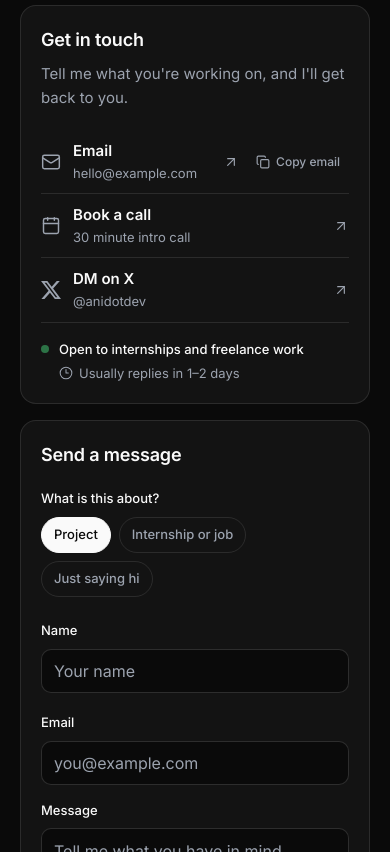
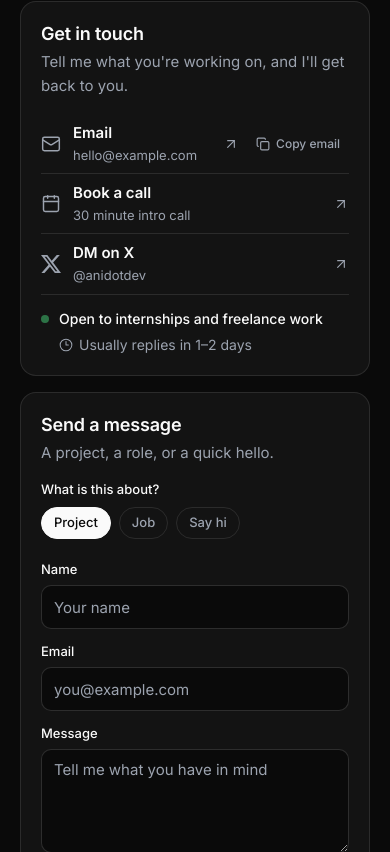
Before and after one commit to anidotdev/newportfolio, a Next.js app: page / in a window 390 px wide. Shown: the part 1932-2784 px from the top of the page. Built offline with nearby package versions, Linux system fonts and the light colour scheme; no server answers.

Commit message:
fix: compact contact section

```diff
--- a/scripts/check-contact.mjs
+++ b/scripts/check-contact.mjs
@@ -160,16 +160,69 @@ try {
   assert.ok(leftBox && rightBox);
   assert.equal(Math.round(leftBox.height), Math.round(rightBox.height), "equal panels");
   assert.equal(Math.round(rightBox.x - (leftBox.x + leftBox.width)), 16, "panel gap");
+  assert.ok(leftBox.height <= 540, "panels are at most 540px tall");
+  for (const panel of [left, right]) {
+    assert.equal(
+      await panel.evaluate((element) => getComputedStyle(element).padding),
+      "20px",
+      "panel padding",
+    );
+  }
+
+  for (const width of [1440, 1024, 768]) {
+    await page.setViewportSize({ width, height: 900 });
+    await page.waitForTimeout(120);
+    const compactLeft = await left.boundingBox();
+    const compactRight = await right.boundingBox();
+    assert.ok(compactLeft && compactRight);
+    assert.equal(
+      Math.round(compactLeft.height),
+      Math.round(compactRight.height),
+      `equal panels at ${width}`,
+    );
+    assert.ok(compactLeft.height <= 540, `panel height at ${width}`);
+    assert.equal(
+      await left.evaluate((element) => getComputedStyle(element).padding),
+      "20px",
+      `left panel padding at ${width}`,
+    );
+    assert.equal(
+      await right.evaluate((element) => getComputedStyle(element).padding),
+      "20px",
+      `right panel padding at ${width}`,
+    );
+    const chipTops = await page
+      .getByRole("radio")
+      .evaluateAll((nodes) => nodes.map((node) => node.offsetTop));
+    assert.equal(new Set(chipTops).size, 1, `chips stay on one row at ${width}`);
+  }
+  await page.setViewportSize({ width: 1440, height: 900 });
+  await page.waitForTimeout(120);
 
   const channels = left.locator("ul > li");
   assert.equal(await channels.count(), 3, "three contact channels");
+  const channelHeights = [];
   for (let index = 0; index < 3; index += 1) {
-    assert.equal(
-      Math.round((await channels.nth(index).boundingBox()).height),
-      64,
-      `channel row ${index + 1} height`,
-    );
+    const height = Math.round((await channels.nth(index).boundingBox()).height);
+    assert.ok(height >= 60, `channel row ${index + 1} min height`);
+    channelHeights.push(height);
   }
+  assert.ok(
+    Math.max(...channelHeights) - Math.min(...channelHeights) <= 1,
+    "channel rows share extra height evenly",
+  );
+  const lastChannel = await channels.nth(2).boundingBox();
+  const availability = await left.getByTestId("contact-availability").boundingBox();
+  assert.ok(lastChannel && availability);
+  const channelGap = availability.y - (lastChannel.y + lastChannel.height);
+  assert.ok(channelGap >= 0 && channelGap <= 8, "no dead gap above availability");
+  assert.equal(
+    await left
+      .getByTestId("contact-availability")
+      .evaluate((element) => getComputedStyle(element).paddingTop),
+    "14px",
+    "availability padding",
+  );
   assert.equal(
     await left.getByText("Open to internships and freelance work", { exact: true }).count(),
     1,
@@ -199,16 +252,38 @@ try {
     "copy announcement",
   );
 
+  assert.equal(
+    Math.round((await page.locator("#contact-name").boundingBox()).height),
+    44,
+    "input height",
+  );
+  assert.ok(
+    Number.parseFloat(
+      await page
+        .locator("#contact-message")
+        .evaluate((element) => getComputedStyle(element).minHeight),
+    ) >= 104,
+    "textarea min height",
+  );
+  assert.equal(
+    Math.round(
+      (await page.getByRole("button", { name: "Send message" }).boundingBox()).height,
+    ),
+    44,
+    "submit height",
+  );
+
   const projectTopic = page.getByRole("radio", { name: "Project" });
   assert.equal(await projectTopic.getAttribute("aria-checked"), "true");
-  assert.equal(Math.round((await projectTopic.boundingBox()).height), 36);
+  assert.equal(Math.round((await projectTopic.boundingBox()).height), 32);
+  assert.equal(await page.getByRole("radio", { name: "Say hi" }).count(), 1);
   await projectTopic.focus();
   await page.keyboard.press("ArrowRight");
-  const internshipTopic = page.getByRole("radio", { name: "Internship or job" });
-  assert.equal(await internshipTopic.getAttribute("aria-checked"), "true");
+  const jobTopic = page.getByRole("radio", { name: "Job" });
+  assert.equal(await jobTopic.getAttribute("aria-checked"), "true");
   assert.equal(
     await page.evaluate(() => document.activeElement?.textContent),
-    "Internship or job",
+    "Job",
     "topic arrow keys move focus",
   );
 
@@ -339,6 +414,11 @@ try {
   const notConfigured = page.getByTestId("contact-not-configured");
   await notConfigured.waitFor();
   assert.equal(
+    Math.round((await notConfigured.boundingBox()).height),
+    Math.round(formHeight),
+    "not-configured keeps compact height",
+  );
+  assert.equal(
     await page
       .getByText(
         "Messages can't be sent from this site yet. You can send it from your own email app instead.",
@@ -364,6 +444,10 @@ try {
   assert.ok(mobileLeft && mobileRight);
   assert.ok(mobileRight.y >= mobileLeft.y + mobileLeft.height, "panels stack at 390");
   assert.equal(Math.round(mobileLeft.width), Math.round(mobileRight.width));
+  const mobileChipTops = await page
+    .getByRole("radio")
+    .evaluateAll((nodes) => nodes.map((node) => node.offsetTop));
+  assert.equal(new Set(mobileChipTops).size, 1, "chips stay on one row at 390");
   await assertNoOverflow(390);
   await runAxe("dark mobile");
   await page.getByRole("button", { name: /Switch to light theme/ }).click();
--- a/src/components/contact-form.tsx
+++ b/src/components/contact-form.tsx
@@ -23,7 +23,7 @@ type FieldErrors = Partial<Record<Field, string>>;
 type FormState = "idle" | "sending" | "success" | "error" | "not-configured";
 
 const FIELD_CLASS =
-  "mt-2 h-11 w-full min-w-0 rounded-lg border border-input bg-background px-3 text-base text-foreground outline-none transition-[border-color,box-shadow] placeholder:text-muted-foreground focus-visible:border-ring focus-visible:ring-3 focus-visible:ring-ring/30 aria-invalid:border-destructive aria-invalid:ring-3 aria-invalid:ring-destructive/15 sm:text-sm";
+  "mt-1.5 block w-full min-w-0 rounded-[10px] border border-input bg-background px-3 text-[15px] leading-5 text-foreground outline-none transition-[border-color,box-shadow] placeholder:text-muted-foreground focus-visible:border-ring focus-visible:ring-3 focus-visible:ring-ring/30 aria-invalid:border-destructive aria-invalid:ring-3 aria-invalid:ring-destructive/15";
 
 function fillTemplate(template: string, values: Record<string, string>) {
   return Object.entries(values).reduce(
@@ -246,7 +246,7 @@ export function ContactForm() {
       <div
         role="status"
         data-testid="contact-success"
-        className="mt-5 flex min-h-[560px] flex-col items-start justify-center rounded-xl border border-hairline bg-background/40 p-5"
+        className="mt-3.5 flex min-h-[432px] flex-col items-start justify-center rounded-xl border border-hairline bg-background/40 p-5"
       >
         <span className="flex size-10 items-center justify-center rounded-full bg-status-available/10 text-status-available">
           <Check aria-hidden="true" className="size-5" />
@@ -275,7 +275,7 @@ export function ContactForm() {
       <div
         role="alert"
         data-testid="contact-not-configured"
-        className="mt-5 flex min-h-[560px] flex-col items-start justify-center rounded-xl border border-hairline bg-background/40 p-5"
+        className="mt-3.5 flex min-h-[432px] flex-col items-start justify-center rounded-xl border border-hairline bg-background/40 p-5"
       >
         <span className="flex size-10 items-center justify-center rounded-full bg-surface-hover text-muted-foreground">
           <AlertCircle aria-hidden="true" className="size-5" />
@@ -297,19 +297,19 @@ export function ContactForm() {
       data-testid="contact-form"
       onSubmit={handleSubmit}
       aria-busy={formState === "sending"}
-      className="relative mt-5 flex min-h-[560px] min-w-0 flex-col"
+      className="relative mt-3.5 flex min-h-[432px] min-w-0 flex-col"
     >
       <div>
         <p
           id="contact-topic-label"
-          className="text-[13px] font-medium text-foreground"
+          className="text-[13px] font-medium leading-5 text-foreground"
         >
           {formCopy.topicLabel}
         </p>
         <div
           role="radiogroup"
           aria-labelledby="contact-topic-label"
-          className="mt-2 flex flex-wrap gap-2"
+          className="mt-2 flex flex-wrap gap-2 min-[360px]:flex-nowrap"
         >
           {formCopy.topics.map((option, index) => (
             <button
@@ -324,7 +324,7 @@ export function ContactForm() {
               onClick={() => setTopic(option.value)}
               onKeyDown={(event) => handleTopicKeyDown(event, index)}
               className={cn(
-                "h-9 rounded-full border px-3 text-[13px] font-medium transition-colors duration-150 focus-visible:outline-none focus-visible:ring-2 focus-visible:ring-ring focus-visible:ring-offset-2 focus-visible:ring-offset-background",
+                "relative inline-flex h-8 items-center whitespace-nowrap rounded-full border px-3 text-[13px] font-medium transition-colors duration-150 before:absolute before:inset-x-0 before:-inset-y-1.5 before:content-[''] focus-visible:outline-none focus-visible:ring-2 focus-visible:ring-ring focus-visible:ring-offset-2 focus-visible:ring-offset-background",
                 topic === option.value
                   ? "border-foreground bg-foreground text-background"
                   : "border-hairline text-muted-foreground hover:bg-surface-hover hover:text-foreground",
@@ -336,11 +336,11 @@ export function ContactForm() {
         </div>
       </div>
 
-      <div className="mt-5 grid gap-4">
+      <div className="mt-5 grid gap-3">
         <div>
           <label
             htmlFor="contact-name"
-            className="text-[13px] font-medium text-foreground"
+            className="block text-[13px] font-medium leading-5 text-foreground"
           >
             {formCopy.labels.name}
           </label>
@@ -358,7 +358,7 @@ export function ContactForm() {
             onBlur={() => handleBlur("name")}
             aria-invalid={errors.name ? true : undefined}
             aria-describedby={errors.name ? "contact-name-error" : undefined}
-            className={FIELD_CLASS}
+            className={cn(FIELD_CLASS, "h-11")}
           />
           {errors.name ? (
             <p
@@ -373,7 +373,7 @@ export function ContactForm() {
         <div>
           <label
             htmlFor="contact-email"
-            className="text-[13px] font-medium text-foreground"
+            className="block text-[13px] font-medium leading-5 text-foreground"
           >
             {formCopy.labels.email}
           </label>
@@ -391,7 +391,7 @@ export function ContactForm() {
             onBlur={() => handleBlur("email")}
             aria-invalid={errors.email ? true : undefined}
             aria-describedby={errors.email ? "contact-email-error" : undefined}
-            className={FIELD_CLASS}
+            className={cn(FIELD_CLASS, "h-11")}
           />
           {errors.email ? (
             <p
@@ -407,12 +407,12 @@ export function ContactForm() {
           <div className="flex items-baseline justify-between gap-3">
             <label
               htmlFor="contact-message"
-              className="text-[13px] font-medium text-foreground"
+              className="block text-[13px] font-medium leading-5 text-foreground"
             >
               {formCopy.labels.message}
             </label>
             {values.message.length >= 1600 ? (
-              <span className="font-mono text-[11px] text-muted-foreground">
+              <span className="whitespace-nowrap font-mono text-[11px] tabular-nums text-muted-foreground">
                 {values.message.length}/2000 {formCopy.counterLabel}
               </span>
             ) : null}
@@ -421,7 +421,7 @@ export function ContactForm() {
             ref={messageRef}
             id="contact-message"
             name="message"
-            rows={5}
+            rows={4}
             maxLength={2000}
             required
             value={values.message}
@@ -438,7 +438,10 @@ export function ContactForm() {
             aria-describedby={
               errors.message ? "contact-message-error" : undefined
             }
-            className={cn(FIELD_CLASS, "min-h-28 resize-y py-2.5")}
+            className={cn(
+              FIELD_CLASS,
+              "h-auto max-h-[200px] min-h-[104px] resize-y py-2.5",
+            )}
           />
           {errors.message ? (
             <p
@@ -468,7 +471,7 @@ export function ContactForm() {
         />
       </div>
 
-      <div className="mt-auto pt-5">
+      <div className="mt-3.5">
         {formState === "error" && formError ? (
           <div
             role="alert"
--- a/src/components/contact.tsx
+++ b/src/components/contact.tsx
@@ -46,25 +46,25 @@ export function Contact() {
         </h2>
       </SectionRow>
 
-      <SectionRow bordered={false} className="px-5 pb-8 pt-6">
+      <SectionRow bordered={false} className="px-5 pb-7 pt-5">
         <div className="grid gap-4 min-[700px]:grid-cols-2">
           <div
             data-testid="contact-panel-left"
             className="flex h-full min-w-0 flex-col rounded-2xl border border-hairline bg-surface-subtle p-5"
           >
-            <h3 className="text-lg font-semibold tracking-[-0.01em]">
+            <h3 className="text-lg font-semibold leading-6 tracking-[-0.01em]">
               {contact.getInTouch}
             </h3>
-            <p className="mt-2 text-[15px] leading-6 text-muted-foreground">
+            <p className="mt-1 text-[15px] leading-6 text-muted-foreground">
               {contact.intro}
             </p>
 
-            <ul className="mt-5">
+            <ul className="mt-4 flex min-h-0 flex-1 flex-col">
               {contact.channels.map((channel, index) => (
                 <li
                   key={channel.id}
                   className={cn(
-                    "flex min-h-16 items-center gap-2",
+                    "flex min-h-[60px] flex-1 items-center gap-2",
                     index < contact.channels.length - 1 &&
                       "border-b border-hairline",
                   )}
@@ -104,7 +104,10 @@ export function Contact() {
               ))}
             </ul>
 
-            <div className="mt-auto border-t border-hairline pt-4">
+            <div
+              data-testid="contact-availability"
+              className="border-t border-hairline pt-3.5"
+            >
               <div className="flex items-start gap-2.5">
                 <span
                   aria-hidden="true"
@@ -116,10 +119,10 @@ export function Contact() {
                   )}
                 />
                 <div className="min-w-0">
-                  <p className="text-[13px] font-medium leading-5">
+                  <p className="text-sm font-medium leading-5">
                     {contact.availability.text}
                   </p>
-                  <p className="mt-1 flex items-center gap-1.5 text-[13px] leading-5 text-muted-foreground">
+                  <p className="mt-1.5 flex items-center gap-1.5 text-sm leading-5 text-muted-foreground">
                     <Clock3
                       aria-hidden="true"
                       className="size-3.5 shrink-0"
@@ -136,9 +139,12 @@ export function Contact() {
             data-testid="contact-panel-right"
             className="flex h-full min-w-0 flex-col rounded-2xl border border-hairline bg-surface-subtle p-5"
           >
-            <h3 className="text-lg font-semibold tracking-[-0.01em]">
+            <h3 className="text-lg font-semibold leading-6 tracking-[-0.01em]">
               {contact.sendMessage}
             </h3>
+            <p className="mt-1 text-[15px] leading-6 text-muted-foreground">
+              {contact.sendIntro}
+            </p>
             <ContactForm />
           </div>
         </div>
--- a/src/config/site.ts
+++ b/src/config/site.ts
@@ -124,6 +124,7 @@ export type ContactConfig = {
   intro: string;
   getInTouch: string;
   sendMessage: string;
+  sendIntro: string;
   channels: ContactChannel[];
   copyEmail: {
     button: string;
@@ -428,6 +429,7 @@ export const siteConfig: SiteConfig = {
     intro: "Tell me what you're working on, and I'll get back to you.",
     getInTouch: "Get in touch",
     sendMessage: "Send a message",
+    sendIntro: "A project, a role, or a quick hello.",
     channels: [
       {
         id: "email",
@@ -471,8 +473,8 @@ export const siteConfig: SiteConfig = {
       topicLabel: "What is this about?",
       topics: [
         { value: "project", label: "Project" },
-        { value: "internship", label: "Internship or job" },
-        { value: "hello", label: "Just saying hi" },
+        { value: "internship", label: "Job" },
+        { value: "hello", label: "Say hi" },
       ],
       labels: {
         name: "Name",
```
Also changed, not shown: 1 other file (tests, documents, lock files or other folders).
